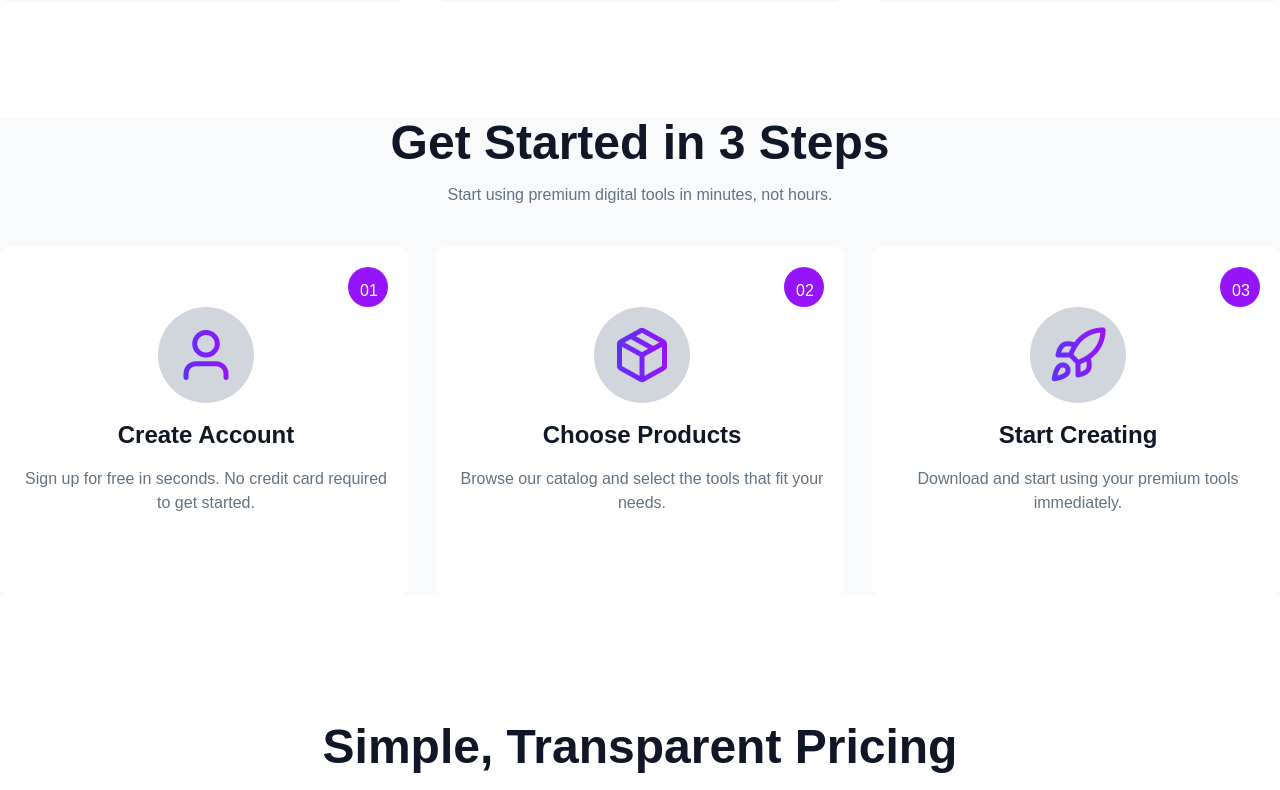
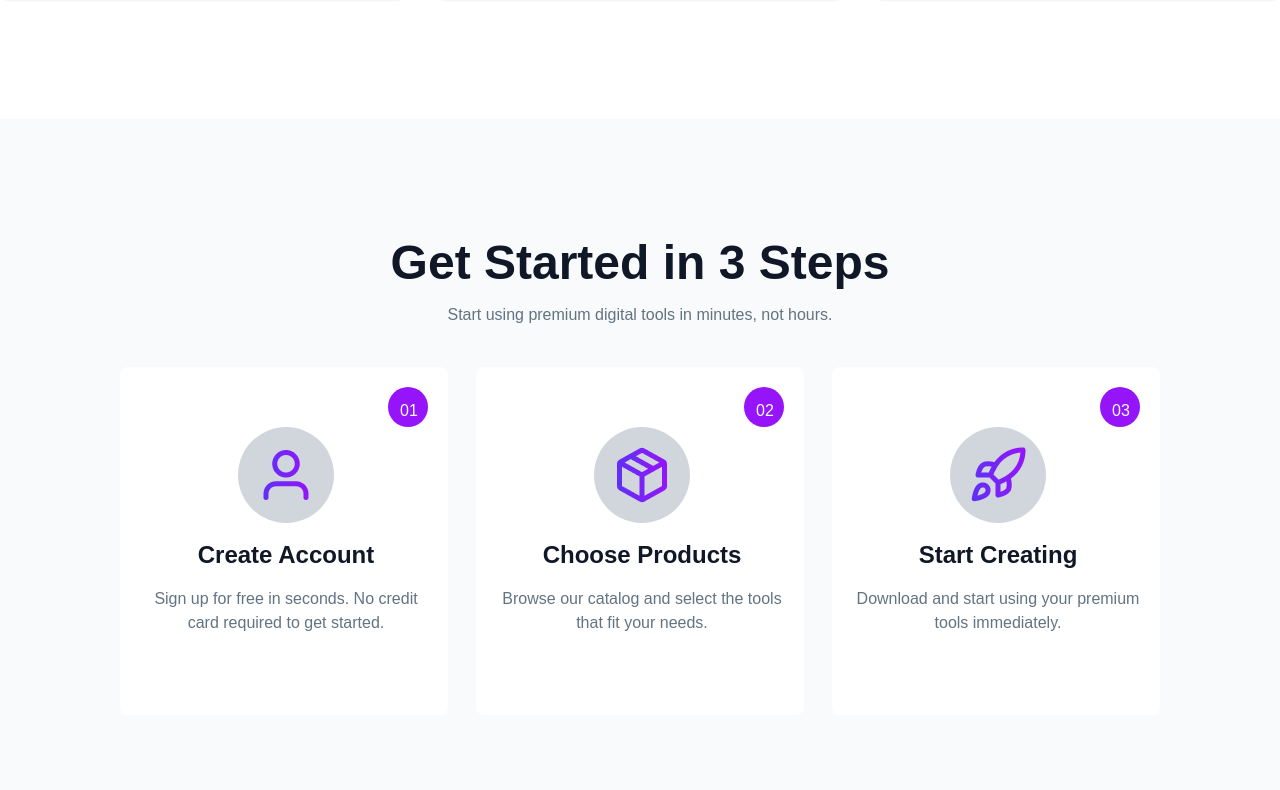
Before and after one commit to mdantormia1779-dev/DigiTools-Platform, a React (Vite) app: page / in a window 1280 px wide. Shown: the part 2223-3013 px from the top of the page. Built offline with nearby package versions, Linux system fonts and the light colour scheme.

Commit message:
all done

```diff
--- a/src/Components/Steps/Step.jsx
+++ b/src/Components/Steps/Step.jsx
@@ -5,7 +5,7 @@ import rocket from '../../assets/rocket.png';
 
 const Step = () => {
     return (
-        <div className='bg-[#F9FAFC] py-30 p-4 md:p-4 lg:p-4 xl:p-0'>
+        <div className='bg-[#F9FAFC] py-30 p-4 md:p-4 lg:p-4 xl:p-30'>
             <div className='container mx-auto'>
                 <h1 className='text-[#101727] text-center font-extrabold text-5xl'>Get Started in 3 Steps</h1>
                 <p className='mt-4 text-[#627382] text-center mb-10'>Start using premium digital tools in minutes, not hours.</p>
```
